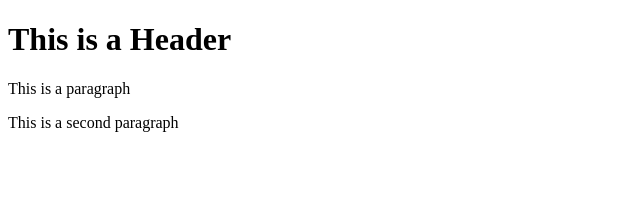
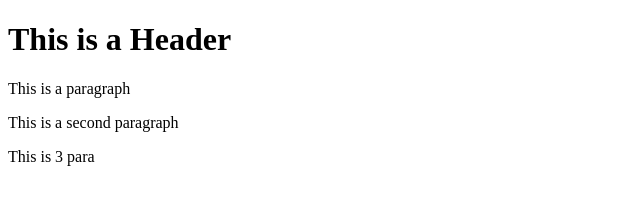
Before and after one commit to naveen-770/Web-Dev, a website: page index.html in a window 1280 px wide. Shown: the whole page, without its empty margins (0-640 px from the left). Drawn offline with Linux system fonts and the light colour scheme.

Commit message:
fourth commit

```diff
--- a/index.html
+++ b/index.html
@@ -6,5 +6,6 @@
         <h1>This is a Header</h1>
         <p>This is a paragraph</p>
         <p>This is a second paragraph</p>
+        <p> This is 3 para</p>
     </body>
 </html>
```
Also changed, not shown: package.json (added, +24 -0 lines), 1 other file.
